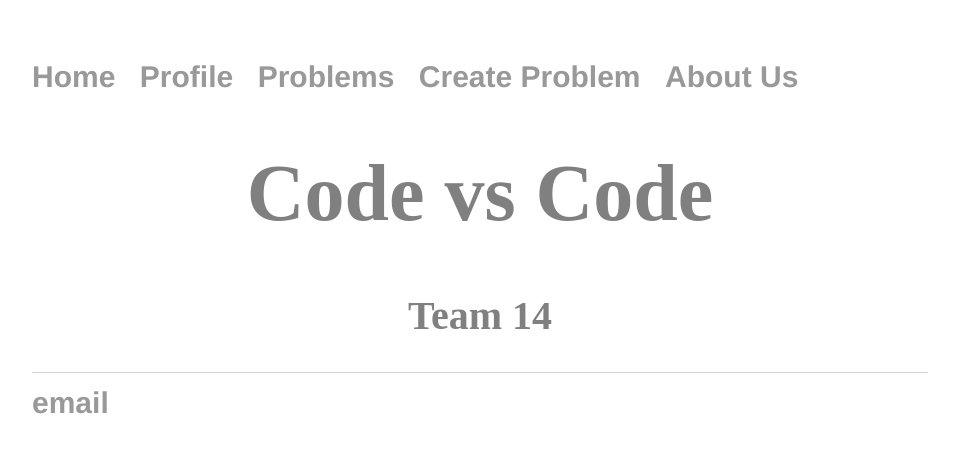
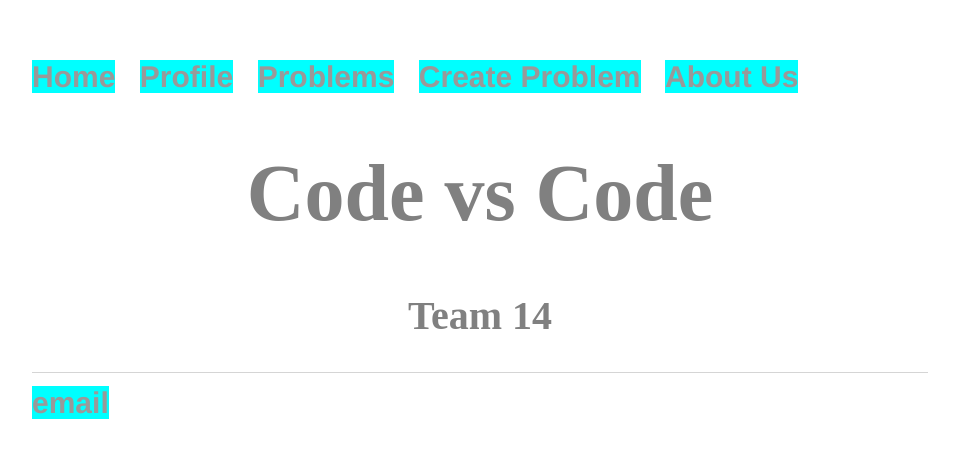
Before and after one commit to rramakrishnan246/rramakrishnan246.github.io, a Jekyll site: the page built from index.html, in a window 1280 px wide. Shown: the top 458 px of the page, without its empty margins (160-1119 px from the left). Built offline with Jekyll 4.4.1, drawn with Linux system fonts in a browser that asks for light colours.

Commit message:
Update main.css

```diff
--- a/css/main.css
+++ b/css/main.css
@@ -11,7 +11,7 @@ nav ul, footer ul {
 nav ul li, footer ul li {
     display: inline;
     font-size: 30px;
-    color: blue;
+    background-color: aqua;
     margin-right: 20px;
 }
 a {
```
